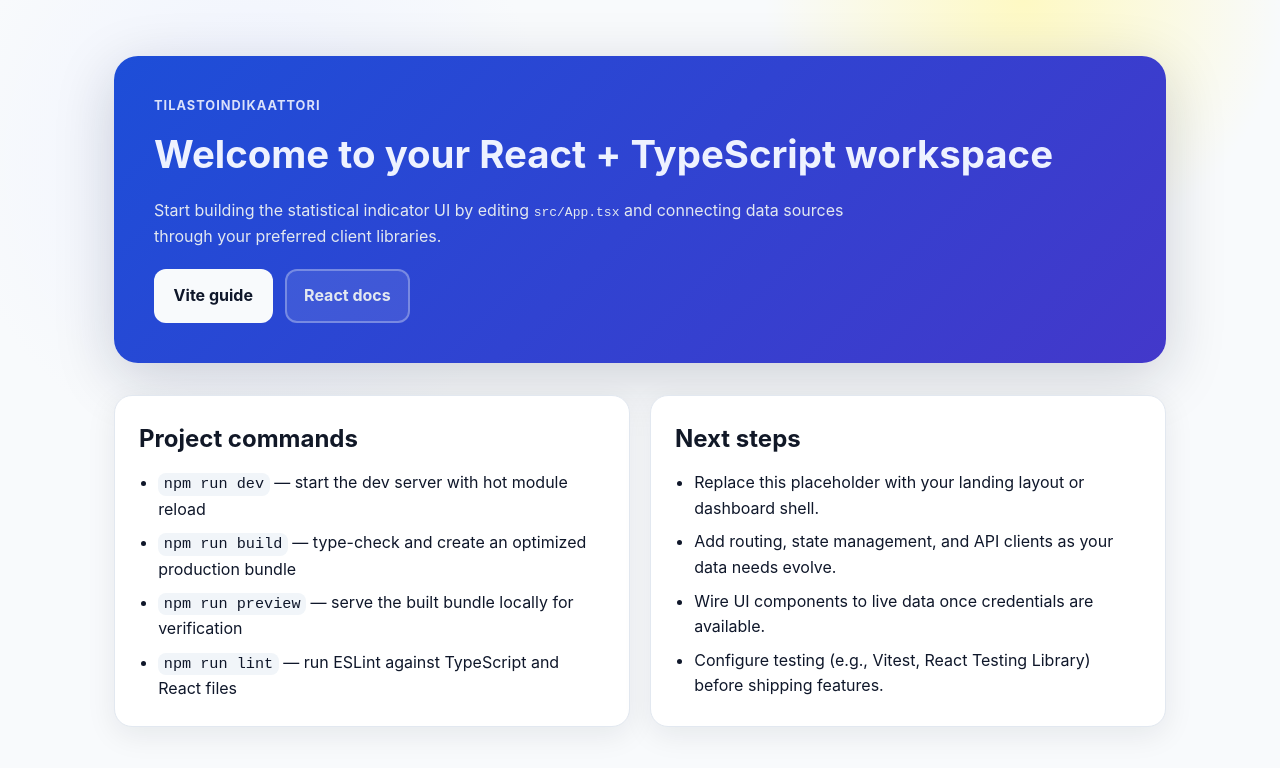
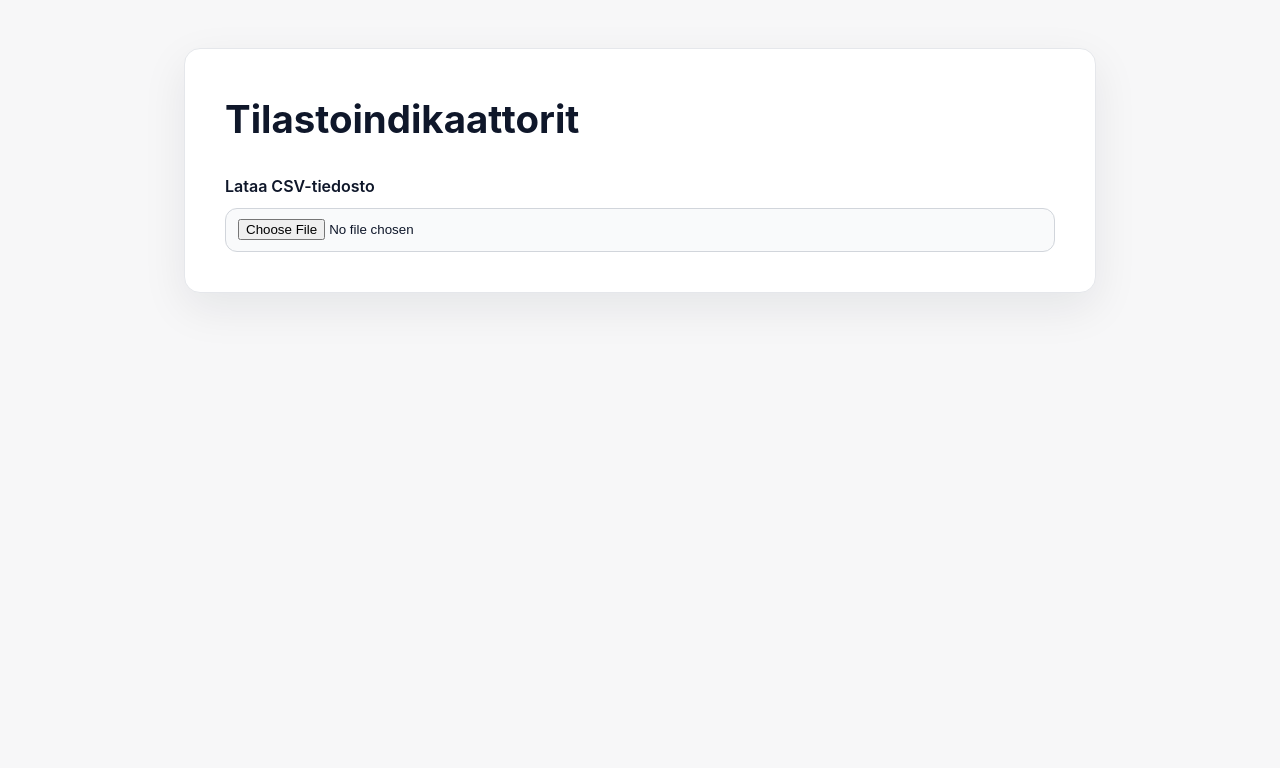
Before and after one commit to sakkess/tilastoindikaattori, a React (Vite) app: page / in a window 1280 px wide. Shown: the top 768 px of the page. Built offline with nearby package versions, Linux system fonts and the light colour scheme.

Commit message:
Simplify upload landing page

```diff
--- a/src/App.css
+++ b/src/App.css
@@ -3,140 +3,70 @@
   line-height: 1.6;
   font-weight: 400;
   color: #0f172a;
-  background-color: #f8fafc;
-  font-synthesis: none;
+  background-color: #f7f7f8;
   text-rendering: optimizeLegibility;
   -webkit-font-smoothing: antialiased;
   -moz-osx-font-smoothing: grayscale;
 }
 
-a {
-  color: inherit;
-}
-
-a:hover {
-  color: #2563eb;
-}
-
 body {
   margin: 0;
-  background: radial-gradient(circle at 20% 20%, #eef2ff 0, transparent 25%),
-    radial-gradient(circle at 80% 0, #fef9c3 0, transparent 20%), #f8fafc;
   min-height: 100vh;
+  background: #f7f7f8;
 }
 
 #root {
-  max-width: 1100px;
+  max-width: 960px;
   margin: 0 auto;
-  padding: 3.5rem 1.5rem 4rem;
+  padding: 3rem 1.5rem;
 }
 
 .app {
   display: flex;
   flex-direction: column;
-  gap: 2rem;
+  gap: 1.5rem;
+  background: #ffffff;
+  border: 1px solid #e5e7eb;
+  border-radius: 16px;
+  padding: 2.5rem;
+  box-shadow: 0 15px 45px rgba(15, 23, 42, 0.08);
 }
 
-.hero {
-  background: linear-gradient(135deg, #1d4ed8, #4338ca);
-  color: #eef2ff;
-  padding: 2.5rem;
-  border-radius: 24px;
-  box-shadow: 0 15px 60px rgba(15, 23, 42, 0.18);
+h1 {
+  margin: 0;
+  font-size: clamp(1.9rem, 3vw, 2.4rem);
 }
 
-.hero h1 {
-  font-size: clamp(2rem, 3vw, 2.6rem);
-  margin: 0 0 0.75rem;
+.upload {
+  display: grid;
+  gap: 0.5rem;
+  align-items: center;
 }
 
-.hero .lede {
-  margin: 0 0 1.25rem;
-  max-width: 720px;
-  color: #e2e8f0;
+.upload label {
+  font-weight: 600;
 }
 
-.hero .eyebrow {
-  text-transform: uppercase;
-  letter-spacing: 0.08em;
-  font-weight: 700;
-  font-size: 0.8rem;
-  margin: 0 0 0.5rem;
-  opacity: 0.9;
+.upload input[type='file'] {
+  padding: 0.65rem 0.75rem;
+  border: 1px solid #d1d5db;
+  border-radius: 12px;
+  background: #f9fafb;
+  transition: border-color 150ms ease, box-shadow 150ms ease;
 }
 
-.cta-row {
-  display: flex;
-  flex-wrap: wrap;
-  gap: 0.75rem;
-}
-
-.button {
-  display: inline-flex;
-  align-items: center;
-  gap: 0.35rem;
-  padding: 0.75rem 1.1rem;
-  border-radius: 12px;
-  background: #f8fafc;
-  color: #0f172a;
-  font-weight: 700;
-  border: 2px solid transparent;
-  text-decoration: none;
-  transition: transform 120ms ease, box-shadow 120ms ease, border-color 120ms ease;
-}
-
-.button:hover {
-  transform: translateY(-1px);
-  box-shadow: 0 8px 20px rgba(15, 23, 42, 0.12);
-  border-color: rgba(15, 23, 42, 0.08);
-}
-
-.button.secondary {
-  background: rgba(248, 250, 252, 0.1);
-  color: #e2e8f0;
-  border-color: rgba(248, 250, 252, 0.3);
-}
-
-.panel-grid {
-  display: grid;
-  grid-template-columns: repeat(auto-fit, minmax(280px, 1fr));
-  gap: 1.25rem;
-}
-
-.panel {
-  background: #ffffff;
-  border-radius: 18px;
-  padding: 1.5rem;
-  box-shadow: 0 8px 30px rgba(15, 23, 42, 0.08);
-  border: 1px solid #e2e8f0;
-}
-
-.panel h2 {
-  margin-top: 0;
-  margin-bottom: 0.75rem;
-  color: #111827;
-}
-
-.panel ul {
-  padding-left: 1.2rem;
-  margin: 0.25rem 0 0;
-  display: grid;
-  gap: 0.5rem;
-}
-
-.panel code {
-  background: #f1f5f9;
-  padding: 0.15rem 0.35rem;
-  border-radius: 8px;
-  font-size: 0.95rem;
+.upload input[type='file']:focus-visible {
+  outline: none;
+  border-color: #2563eb;
+  box-shadow: 0 0 0 3px rgba(37, 99, 235, 0.2);
 }
 
 @media (max-width: 640px) {
   #root {
-    padding: 2.5rem 1rem 3rem;
+    padding: 2rem 1.25rem;
   }
 
-  .hero {
+  .app {
     padding: 1.75rem;
   }
 }
--- a/src/App.tsx
+++ b/src/App.tsx
@@ -3,52 +3,11 @@
 function App() {
   return (
     <main className="app">
-      <header className="hero">
-        <p className="eyebrow">Tilastoindikaattori</p>
-        <h1>Welcome to your React + TypeScript workspace</h1>
-        <p className="lede">
-          Start building the statistical indicator UI by editing <code>src/App.tsx</code> and
-          connecting data sources through your preferred client libraries.
-        </p>
-        <div className="cta-row">
-          <a className="button" href="https://vitejs.dev/guide/" target="_blank" rel="noreferrer">
-            Vite guide
-          </a>
-          <a className="button secondary" href="https://react.dev/learn" target="_blank" rel="noreferrer">
-            React docs
-          </a>
-        </div>
-      </header>
-
-      <section className="panel-grid">
-        <article className="panel">
-          <h2>Project commands</h2>
-          <ul>
-            <li>
-              <code>npm run dev</code> — start the dev server with hot module reload
-            </li>
-            <li>
-              <code>npm run build</code> — type-check and create an optimized production bundle
-            </li>
-            <li>
-              <code>npm run preview</code> — serve the built bundle locally for verification
-            </li>
-            <li>
-              <code>npm run lint</code> — run ESLint against TypeScript and React files
-            </li>
-          </ul>
-        </article>
-
-        <article className="panel">
-          <h2>Next steps</h2>
-          <ul>
-            <li>Replace this placeholder with your landing layout or dashboard shell.</li>
-            <li>Add routing, state management, and API clients as your data needs evolve.</li>
-            <li>Wire UI components to live data once credentials are available.</li>
-            <li>Configure testing (e.g., Vitest, React Testing Library) before shipping features.</li>
-          </ul>
-        </article>
-      </section>
+      <h1>Tilastoindikaattorit</h1>
+      <form className="upload" aria-label="CSV upload">
+        <label htmlFor="csv-upload">Lataa CSV-tiedosto</label>
+        <input id="csv-upload" type="file" accept=".csv" />
+      </form>
     </main>
   );
 }
```
